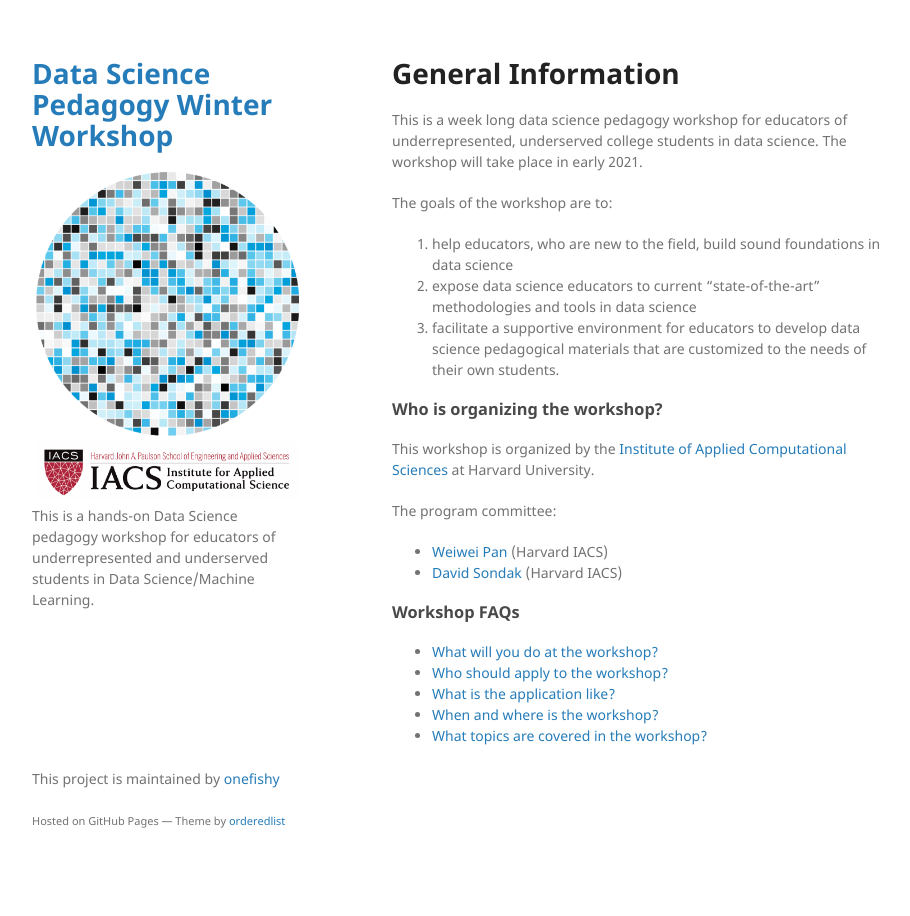
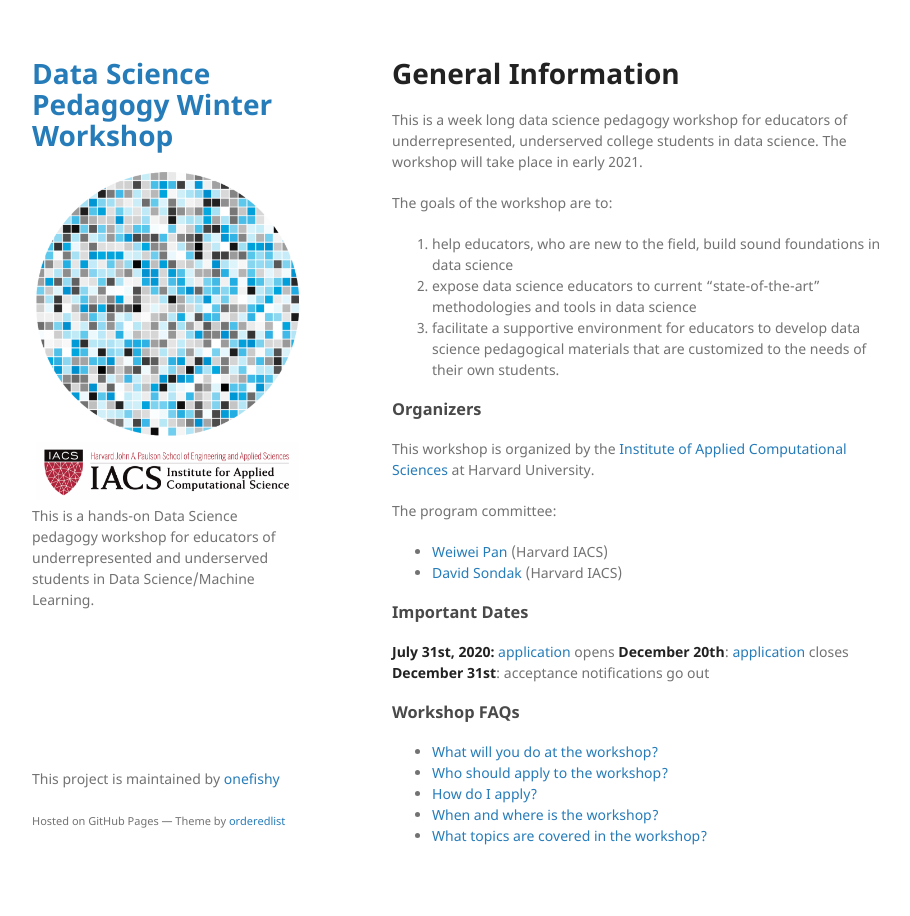
Before and after one commit to onefishy/data-science-workshop, a Jekyll site: the page built from docs/index.md, in a window 1280 px wide. Shown: the whole page, without its empty margins (178-1088 px from the left). Built offline with Jekyll 4.4.1, drawn with Linux system fonts in a browser that asks for light colours; our own code applies the rules of GitHub Pages for plain Markdown files.

Commit message:
Update index.md

```diff
--- a/docs/index.md
+++ b/docs/index.md
@@ -6,7 +6,7 @@ The goals of the workshop are to:
 2. expose data science educators to current "state-of-the-art" methodologies and tools in data science
 3. facilitate a supportive environment for educators to develop data science pedagogical materials that are customized to the needs of their own students.
 
-### Who is organizing the workshop?
+### Organizers
 
 This workshop is organized by the [Institute of Applied Computational Sciences](https://iacs.seas.harvard.edu) at Harvard University.
 
@@ -14,10 +14,17 @@ The program committee:
 - [Weiwei Pan](https://onefishy.github.io) (Harvard IACS)
 - [David Sondak](https://iacs.seas.harvard.edu/people/david-sondak) (Harvard IACS)
 
+### Important Dates
+
+**July 31st, 2020:** [application](./application-process.html) opens
+**December 20th**: [application](./application-process.html) closes
+**December 31st**: acceptance notifications go out
+
+
 ### Workshop FAQs
 
 - [What will you do at the workshop?](./what-to-do.html)
 - [Who should apply to the workshop?](./who-should-apply.html)
-- [What is the application like?](./application-process.html)
+- [How do I apply?](./application-process.html)
 - [When and where is the workshop?](./when-and-where.html)
 - [What topics are covered in the workshop?](./schedule.html)
```
